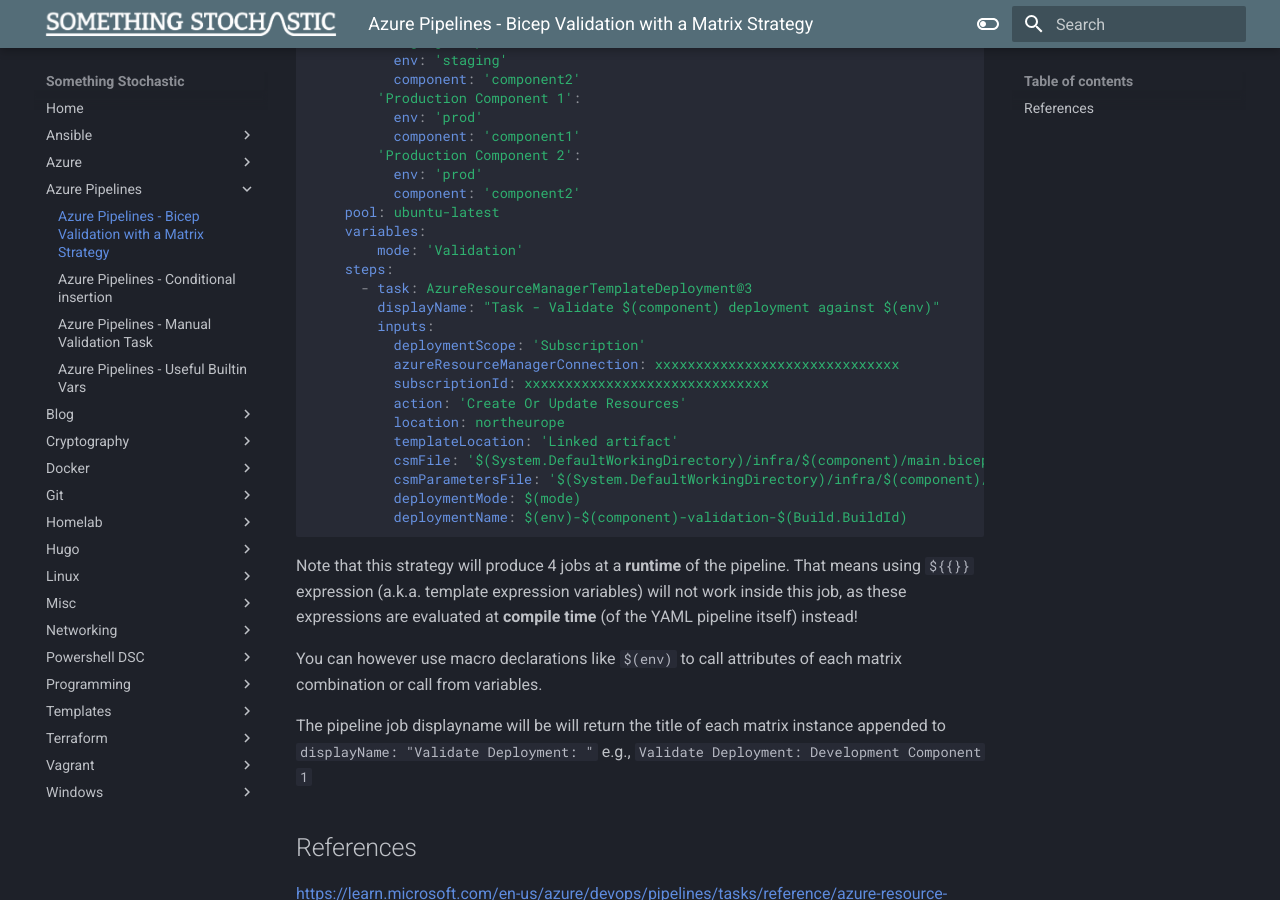
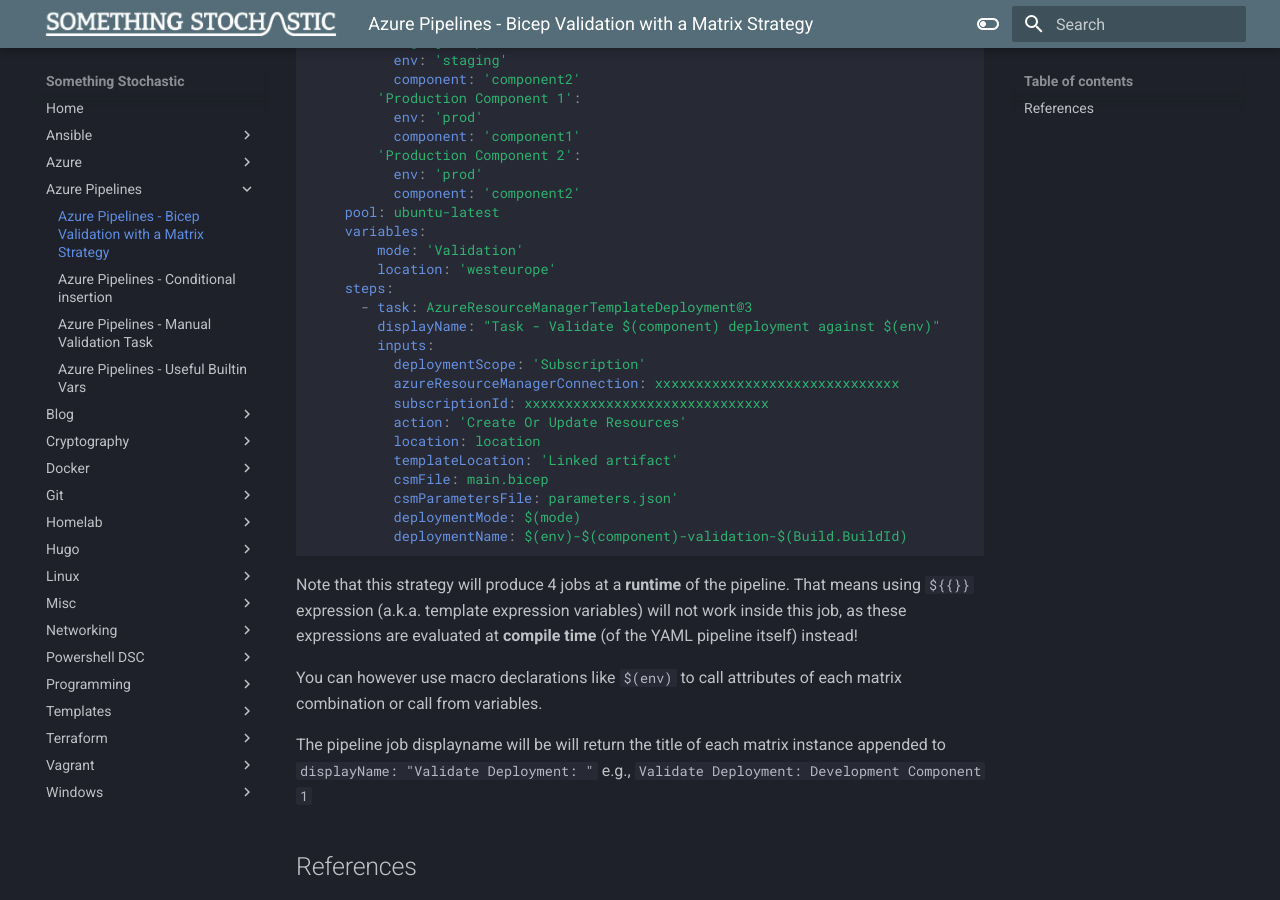
Before and after one commit to DAKiersz/something-stochastic, an MkDocs documentation site: the page built from docs/Azure Pipelines/Azure Pipelines - Bicep Validation with a Matrix Strategy.md, in a window 1280 px wide and 900 px high, scrolled down 559 px. Built offline with MkDocs 1.6.1 and Material for MkDocs 9.7.7, drawn with Linux system fonts in a browser that asks for light colours.

Commit message:
generalise

````diff
--- a/docs/Azure Pipelines/Azure Pipelines - Bicep Validation with a Matrix Strategy.md
+++ b/docs/Azure Pipelines/Azure Pipelines - Bicep Validation with a Matrix Strategy.md
@@ -29,6 +29,7 @@ A sample template for validating multiple Bicep deployment files (components in
 	pool: ubuntu-latest
 	variables:
 		mode: 'Validation'
+		location: 'westeurope'
 	steps:
 	  - task: AzureResourceManagerTemplateDeployment@3
 		displayName: "Task - Validate $(component) deployment against $(env)"
@@ -37,10 +38,10 @@ A sample template for validating multiple Bicep deployment files (components in
 		  azureResourceManagerConnection: xxxxxxxxxxxxxxxxxxxxxxxxxxxxxx
 		  subscriptionId: xxxxxxxxxxxxxxxxxxxxxxxxxxxxxx
 		  action: 'Create Or Update Resources'
-		  location: northeurope
+		  location: location
 		  templateLocation: 'Linked artifact'
-		  csmFile: '$(System.DefaultWorkingDirectory)/infra/$(component)/main.bicep'
-		  csmParametersFile: '$(System.DefaultWorkingDirectory)/infra/$(component)/config/main-$(env).template.parameters.json'
+		  csmFile: main.bicep
+		  csmParametersFile: parameters.json'
 		  deploymentMode: $(mode)
 		  deploymentName: $(env)-$(component)-validation-$(Build.BuildId)
 ```
@@ -57,14 +58,10 @@ https://learn.microsoft.com/en-us/azure/devops/pipelines/tasks/reference/azure-r
 
 https://learn.microsoft.com/en-us/azure/devops/pipelines/yaml-schema/jobs-job-strategy?view=azure-pipelines (Microsoft documentation  - `strategy` keyword definition)
 
----
-
 https://learn.microsoft.com/en-us/azure/devops/pipelines/process/expressions?view=azure-devops (Expressions)
 
 https://learn.microsoft.com/en-us/azure/devops/pipelines/process/runtime-parameters?view=azure-devops&tabs=script (Runtime parameters)
 
 https://learn.microsoft.com/en-us/azure/devops/pipelines/process/variables?view=azure-devops&tabs=yaml%2Cbatch#understand-variable-syntax (Variable syntax)
 
----
-
 https://mattvsts.github.io/2020/01/07/create-a-build-matrix-with-azure-pipelines/ (An excellent blog post about using matrix jobs in more detail)
````
